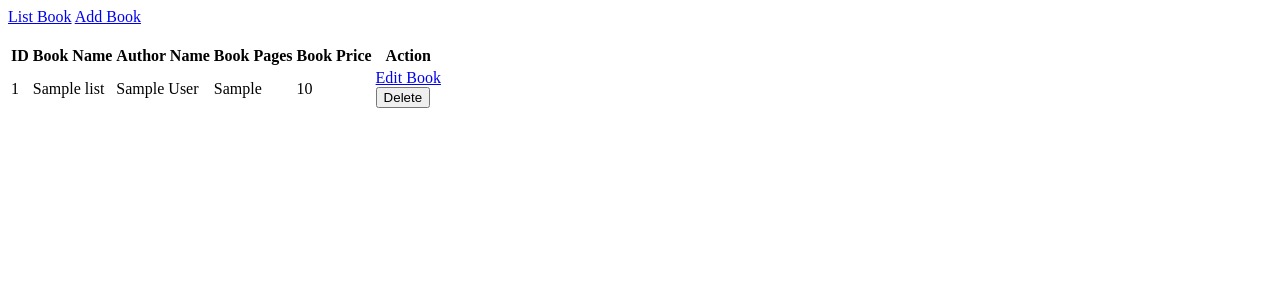
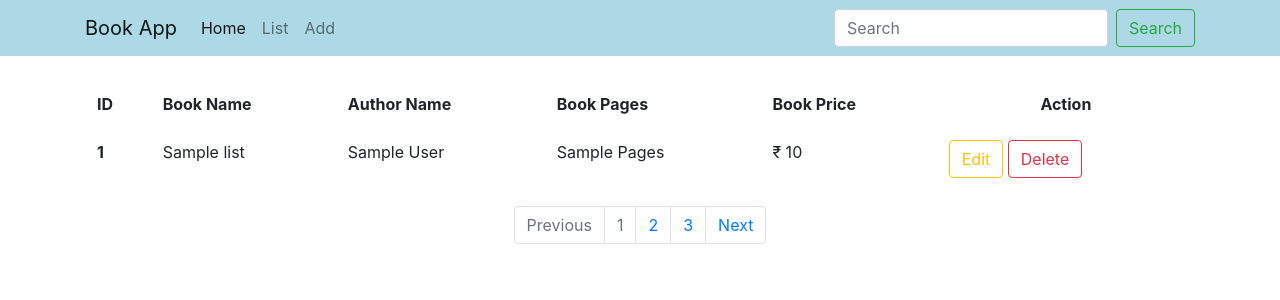
Before and after one commit to rahulranjandev/Book_app, a Flask app: page /list_book in a window 1280 px wide. Shown: the top 300 px of the page. Run offline with Flask 2, Linux system fonts and the light colour scheme; tables that the repository leaves empty or names only in its code hold one stand-in row (values such as "Sample post").

Commit message:
add new_files

```diff
--- a/app.py
+++ b/app.py
@@ -6,7 +6,7 @@
 app = Flask(__name__)
 
 mydb = mysql.connector.connect(
-    host="20.228.144.187",
+    host="20.121.202.30",
     user="root",
     password="Passwd@123r",
     port=3306,
@@ -26,13 +26,37 @@
 
 @app.route("/list_book", methods=['GET', 'POST'])
 def list_book():
-    mycursor.execute("SELECT * FROM books_list")
+    current_page = request.args.get('page_no')
+
+    print("PageNo:", current_page)
+    sql = ""
+    limit = 5
+    offset = 0
+
+    if current_page is None:
+        current_page = 1
+        offset = 0
+        sql = "SELECT * FROM books_list LIMIT %s, %s "
+
+    else:
+        current_page = int(current_page)
+        offset = (current_page-1) * limit
+
+        sql = "SELECT * FROM books_list LIMIT %s, %s "
+
+    val = (offset, limit)
+    # mycursor.execute(sql)
+    mycursor.execute(sql, val)
+
+    print(mycursor.statement)
+
+    # mycursor.execute("SELECT * FROM books_list")
 
     myresult = mycursor.fetchall()
 
     # print(myresult[0])
 
-    return render_template("/list_book.html", data=myresult)
+    return render_template("/list_book.html", data=myresult, current_page=current_page)
 
 
 @app.route("/high_low", methods=['GET', 'POST'])
@@ -112,5 +136,21 @@
         return redirect(url_for("list_book"))
 
 
+@app.route("/search")
+def search():
+    cast = request.args.get('search')
+
+    print("Search:", cast)
+
+    mycursor.execute(
+        "SELECT * FROM books_list WHERE Book_name LIKE CONCAT('%', %s, '%')", (cast,)
+    )
+    print(mycursor.statement)
+
+    myresult = mycursor.fetchall()
+
+    return render_template("/list_book.html", data=myresult)
+
+
 if __name__ == '__main__':
-    app.run(debug=True)
+    app.run(port=5002, debug=True)
--- /dev/null
+++ b/templates/includes/_navbar.html
@@ -0,0 +1,46 @@
+<nav
+  class="navbar navbar-expand-lg navbar-light"
+  style="background-color: lightblue"
+>
+  <div class="container">
+    <button
+      class="navbar-toggler"
+      type="button"
+      data-toggle="collapse"
+      data-target="#navbarTogglerDemo01"
+      aria-controls="navbarTogglerDemo01"
+      aria-expanded="false"
+      aria-label="Toggle navigation"
+    >
+      <span class="navbar-toggler-icon"></span>
+    </button>
+    <div class="collapse navbar-collapse" id="navbarTogglerDemo01">
+      <a class="navbar-brand" href="#">Book App</a>
+      <ul class="navbar-nav mr-auto mt-2 mt-lg-0">
+        <li class="nav-item active">
+          <a class="nav-link" href="#"
+            >Home<span class="sr-only">(current)</span></a
+          >
+        </li>
+        <li class="nav-item">
+          <a class="nav-link" href="/list_book">List</a>
+        </li>
+        <li class="nav-item">
+          <a class="nav-link" href="/add_book">Add</a>
+        </li>
+      </ul>
+      <form class="form-inline my-2 my-lg-0" action="/search" method="get">
+        <input
+          class="form-control mr-sm-2"
+          type="text"
+          name="search"
+          placeholder="Search"
+          aria-label="Search"
+        />
+        <button class="btn btn-outline-success my-2 my-sm-0" type="submit">
+          Search
+        </button>
+      </form>
+    </div>
+  </div>
+</nav>
--- /dev/null
+++ b/templates/layout.html
@@ -0,0 +1,20 @@
+<!DOCTYPE html>
+<html lang="en">
+  <head>
+    <meta charset="UTF-8" />
+    <meta http-equiv="X-UA-Compatible" content="IE=edge" />
+    <meta name="viewport" content="width=device-width, initial-scale=1.0" />
+    <title>Book App</title>
+    <link
+      rel="stylesheet"
+      href="https://cdn.jsdelivr.net/npm/bootstrap@4.6.1/dist/css/bootstrap.min.css"
+    />
+    <script src="https://cdn.jsdelivr.net/npm/jquery@3.5.1/dist/jquery.slim.min.js"></script>
+    <script src="https://cdn.jsdelivr.net/npm/popper.js@1.16.1/dist/umd/popper.min.js"></script>
+    <script src="https://cdn.jsdelivr.net/npm/bootstrap@4.6.1/dist/js/bootstrap.bundle.min.js"></script>
+  </head>
+  <body>
+    {% include 'includes/_navbar.html' %}
+    <div class="container">{% block body %} {% endblock %}</div>
+  </body>
+</html>
--- a/templates/list_book.html
+++ b/templates/list_book.html
@@ -1,44 +1,89 @@
-<!DOCTYPE html>
-<html lang="en">
-  <head>
-    <meta charset="UTF-8" />
-    <meta http-equiv="X-UA-Compatible" content="IE=edge" />
-    <meta name="viewport" content="width=device-width, initial-scale=1.0" />
-    <title>List Book</title>
-  </head>
-  <body>
-    <!-- Menu -->
-    <a href="/list_book">List Book</a>
-    <a href="/add_book">Add Book</a>
-    <!-- Menu -->
+{% extends 'layout.html' %} {% block body %}
+
 <br />
-    <br />
-    <table>
+<table class="table table-borderless">
+  <thead>
     <tr>
-        <th>ID</th>
-        <th>Book Name</th>
-        <th>Author Name</th>
-        <th>Book Pages</th>
-        <th>Book Price</th>
-        <th>Action</th>
+      <th scope="col">ID</th>
+      <th scope="col">Book Name</th>
+      <th scope="col">Author Name</th>
+      <th scope="col">Book Pages</th>
+      <th scope="col">Book Price</th>
+      <th scope="col" style="text-align: center">Action</th>
     </tr>
+  </thead>
+  <tbody>
     {% for item in data %}
 
     <tr>
-        <td>{{item[0]}}</td>
+      <th scope="row">{{item[0]}}</th>
       <td>{{item[1]}}</td>
       <td>{{item[2]}}</td>
-        <td>{{item[3]}}</td>
-        <td>{{item[4]}}</td>
+      <td>{{item[3]}} Pages</td>
+      <td>₹ {{item[4]}}</td>
       <td>
-          <a href="/edit_book/{{item[0]}}">Edit Book</a>
-          <form action="/delete_book/{{item[0]}}" method="post">
-            <button type="submit">Delete</button>
-          </form>
+        <a
+          href="edit_book/{{item[0]}}"
+          class="btn btn-outline-warning"
+          role="button"
+          aria-pressed="true"
+          >Edit
+        </a>
+        <a
+          href="/delete_book/{{item[0]}}"
+          class="btn btn-outline-danger"
+          role="button"
+          aria-pressed="true"
+        >
+          Delete
+        </a>
       </td>
     </tr>
+    {% endfor %}
+  </tbody>
+</table>
 
-      {% endfor %}
-    </table>
-  </body>
-</html>
+<nav aria-label="Page navigation">
+  <ul class="pagination justify-content-center">
+    {% if current_page == 1 %}
+    <li class="page-item disabled">
+      <a class="page-link" href="#">Previous</a>
+    </li>
+    {% else %}
+    <li class="page-item">
+      <a class="page-link" href="/list_book?page_no={{current_page - 1}}">
+        Previous
+      </a>
+    </li>
+    {% endif %} {% if current_page == 1 %}
+    <li class="page-item disabled"><a class="page-link" href="#">1</a></li>
+    {% else %}
+    <li class="page-item">
+      <a class="page-link" href="/list_book?page_no=1">1</a>
+    </li>
+    {% endif %} {% if current_page == 2 %}
+    <li class="page-item disabled"><a class="page-link" href="#">2</a></li>
+    {% else %}
+    <li class="page-item">
+      <a class="page-link" href="/list_book?page_no=2">2</a>
+    </li>
+    {% endif %} {% if current_page == 3 %}
+    <li class="page-item disabled"><a class="page-link" href="#">3</a></li>
+    {% else %}
+    <li class="page-item">
+      <a class="page-link" href="/list_book?page_no=3">3</a>
+    </li>
+    {% endif %} {% if current_page == 3 %}
+
+    <li class="page-item disabled"><a class="page-link" href="#">Next</a></li>
+    {% else %}
+    <li class="page-item">
+      <a class="page-link" href="/list_book?page_no={{current_page + 1}}">
+        Next
+      </a>
+    </li>
+    {% endif %}
+  </ul>
+</nav>
+
+{% endblock %}
```
Also changed, not shown: templates/add_book.html (+30 -36 lines), templates/delete_book.html (+11 -28 lines), templates/edit_book.html (+51 -32 lines), 1 other file. Lines whose indentation alone changed are shown as unchanged.
